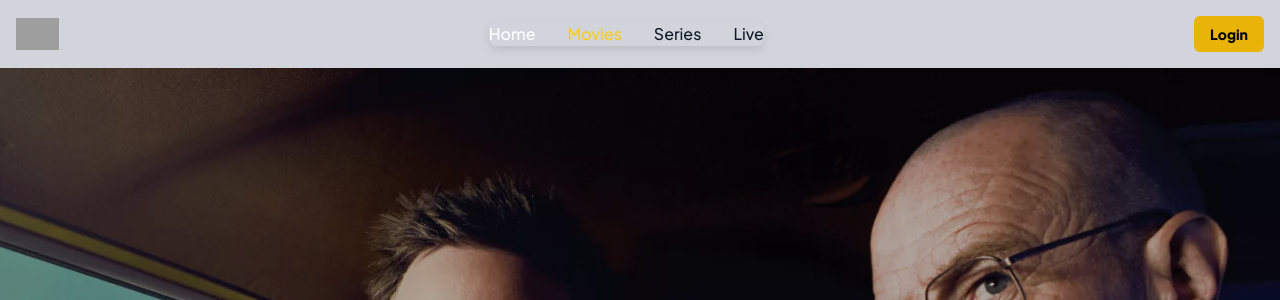
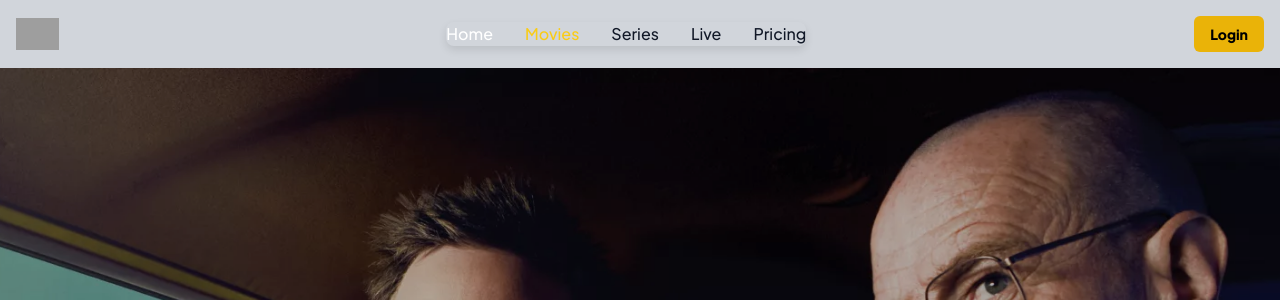
Before and after one commit to josephtam-github/ENOtv, a Flask app: page /browse in a window 1280 px wide. Shown: the top 300 px of the page. Run offline with Flask 3, Linux system fonts and the light colour scheme; style sheets or scripts are compiled from the project's sources; some libraries are stand-ins or nearby versions; grey boxes are pictures that could not be loaded.

Commit message:
feat: update views styling

```diff
--- a/templates/base.html
+++ b/templates/base.html
@@ -37,13 +37,16 @@
               <a href="{{ url_for('home_page') }}" class="block py-2 px-3 md:p-0 text-white bg-black rounded md:bg-transparent {% block home_current %} {% endblock %}  md:hover:text-yellow-500" aria-current="page">Home</a>
             </li>
             <li>
-              <a href="{{ url_for('browse_page') }}" class="block py-2 px-3 md:p-0 text-gray-900 rounded hover:bg-gray-100 md:hover:bg-transparent {% block movies_current %} {% endblock %} md:hover:text-yellow-500 md:dark:hover:text-blueyellow-400 dark:text-white dark:hover:bg-gray-700 dark:hover:text-white md:dark:hover:bg-transparent dark:border-gray-700">Movies</a>
+              <a href="{{ url_for('browse_page') }}" class="block py-2 px-3 md:p-0 text-gray-900 rounded hover:bg-gray-100 md:hover:bg-transparent {% block movies_current %} {% endblock %} md:hover:text-yellow-500 md:dark:hover:text-yellow-400 dark:text-white dark:hover:bg-gray-700 dark:hover:text-white md:dark:hover:bg-transparent dark:border-gray-700">Movies</a>
             </li>
             <li>
               <a href="{{ url_for('browse_page') }}" class="block py-2 px-3 md:p-0 text-gray-900 rounded hover:bg-gray-100 md:hover:bg-transparent {% block series_current %} {% endblock %} md:hover:text-yellow-500 md:dark:hover:text-yellow-400 dark:text-white dark:hover:bg-gray-700 dark:hover:text-white md:dark:hover:bg-transparent dark:border-gray-700">Series</a>
             </li>
             <li>
               <a href="{{ url_for('browse_page') }}" class="block py-2 px-3 md:p-0 text-gray-900 rounded hover:bg-gray-100 md:hover:bg-transparent {% block live_current %} {% endblock %} md:hover:text-yellow-500 md:dark:hover:text-yellow-400 dark:text-white dark:hover:bg-gray-700 dark:hover:text-white md:dark:hover:bg-transparent dark:border-gray-700">Live</a>
+            </li>
+            <li>
+              <a href="{{ url_for('pricing_page') }}" class="block py-2 px-3 md:p-0 text-gray-900 rounded hover:bg-gray-100 md:hover:bg-transparent {% block pricing_current %} {% endblock %} md:hover:text-yellow-500 md:dark:hover:text-yellow-400 dark:text-white dark:hover:bg-gray-700 dark:hover:text-white md:dark:hover:bg-transparent dark:border-gray-700">Pricing</a>
             </li>
           </ul>
         </div>
--- a/templates/browse.html
+++ b/templates/browse.html
@@ -13,11 +13,11 @@ md:text-yellow-400
     .grid-container {
         display: grid;
         grid-template-columns: repeat(2, 1fr); /* Default: 2 columns */
-        gap: 15px; /* Adjust gap as needed */
+        gap: 15px;
         padding: 0px 12px;
     }
 
-    @media (min-width: 375px) { /* Medium screens */
+    @media (min-width: 375px) { /* Small screens */
         .title {
             font-size: 0.875rem;
         }
```
